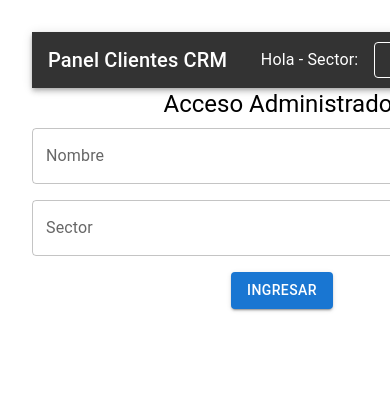
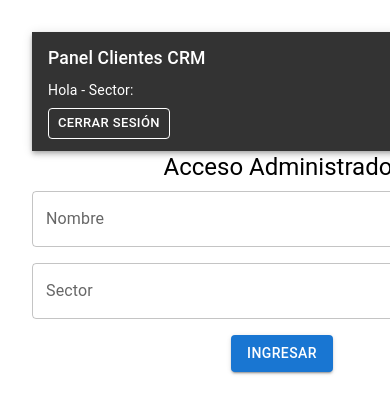
Before and after one commit to sofiver2023/pv_tp_integrador_grupo4, a React (Vite) app: page /login in a window 390 px wide. Shown: the top 414 px of the page. Built offline with nearby package versions, Linux system fonts and the light colour scheme; sample sign-in values are in the browser's storage.

Commit message:
fix: hacer responsivo DetalleCliente y Header

```diff
--- a/src/components/layout/Header.jsx
+++ b/src/components/layout/Header.jsx
@@ -17,15 +17,37 @@ const Header = () => {
 
     return (
         <AppBar position="static" sx={{ bgcolor: '#333' }}>
-            <Toolbar sx={{ justifyContent: 'space-between' }}>
-                <Typography variant="h6">
+            <Toolbar
+                sx={{
+                    flexDirection: { xs: 'column', sm: 'row' },
+                    justifyContent: 'space-between',
+                    alignItems: { xs: 'flex-start', sm: 'center' },
+                    py: { xs: 1.5, sm: 1 },
+                    gap: { xs: 1, sm: 0 }
+                }}
+            >
+                <Typography variant="h6" sx={{ fontSize: { xs: '1.1rem', sm: '1.25rem' } }}>
                     Panel Clientes CRM
                 </Typography>
-                <Box sx={{ display: 'flex', alignItems: 'center', gap: 2 }}>
-                    <Typography variant="body1">
+
+                <Box
+                    sx={{
+                        display: 'flex',
+                        flexDirection: { xs: 'column', sm: 'row' },
+                        alignItems: { xs: 'flex-start', sm: 'center' },
+                        gap: { xs: 1, sm: 2 },
+                        width: { xs: '100%', sm: 'auto' }
+                    }}
+                >
+                    <Typography variant="body2">
                         Hola <b>{admin.nombre}</b> - Sector: <b>{admin.sector}</b>
                     </Typography>
-                    <Button color="inherit" variant="outlined" onClick={handleLogout}>
+                    <Button
+                        color="inherit"
+                        variant="outlined"
+                        size="small"
+                        onClick={handleLogout}
+                    >
                         Cerrar Sesión
                     </Button>
                 </Box>
--- a/src/views/DetalleCliente.jsx
+++ b/src/views/DetalleCliente.jsx
@@ -40,24 +40,24 @@ const DetalleCliente = () => {
         }
     };
 
-    if (cargando) return <Box sx={{ p: 4 }}><CircularProgress /></Box>;
-    if (error) return <Box sx={{ p: 4 }}><Alert severity="error">{error}</Alert></Box>;
-    if (eliminado) return <Box sx={{ p: 4 }}><Alert severity="success">Cliente eliminado correctamente.</Alert></Box>;
+    if (cargando) return <Box sx={{ p: 4, textAlign: 'center' }}><CircularProgress /></Box>;
+    if (error) return <Box sx={{ p: { xs: 2, sm: 4 } }}><Alert severity="error">{error}</Alert></Box>;
+    if (eliminado) return <Box sx={{ p: { xs: 2, sm: 4 } }}><Alert severity="success">Cliente eliminado correctamente.</Alert></Box>;
 
     return (
-        <Box sx={{ p: 4, maxWidth: 600, mx: 'auto' }}>
+        <Box sx={{ p: { xs: 2, sm: 4 }, maxWidth: 600, mx: 'auto' }}>
             <Button variant="outlined" onClick={() => navigate('/clientes')} sx={{ mb: 2 }}>
                 ← Volver
             </Button>
 
-            <Typography variant="h4" gutterBottom>
+            <Typography variant="h4" sx={{ fontSize: { xs: '1.5rem', sm: '2.125rem' } }} gutterBottom>
                 Ficha del Cliente
             </Typography>
 
             <Card>
                 <CardContent>
                     <Typography variant="h6">{cliente.name.firstname} {cliente.name.lastname}</Typography>
-                    <Typography>Email: {cliente.email}</Typography>
+                    <Typography sx={{ wordBreak: 'break-word' }}>Email: {cliente.email}</Typography>
                     <Typography>Teléfono: {cliente.phone}</Typography>
 
                     <Divider sx={{ my: 2 }} />
@@ -75,7 +75,12 @@ const DetalleCliente = () => {
 
                     {admin?.sector === 'Gerencia' && (
                         <Box sx={{ mt: 3 }}>
-                            <Button variant="contained" color="error" onClick={handleEliminar}>
+                            <Button
+                                variant="contained"
+                                color="error"
+                                fullWidth
+                                onClick={handleEliminar}
+                            >
                                 Eliminar Cliente de la Base de Datos
                             </Button>
                         </Box>
```
